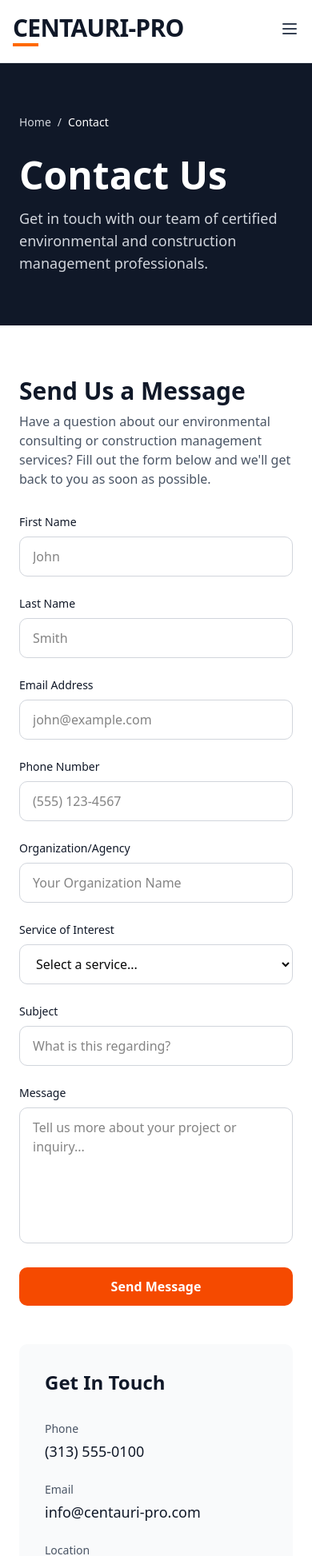
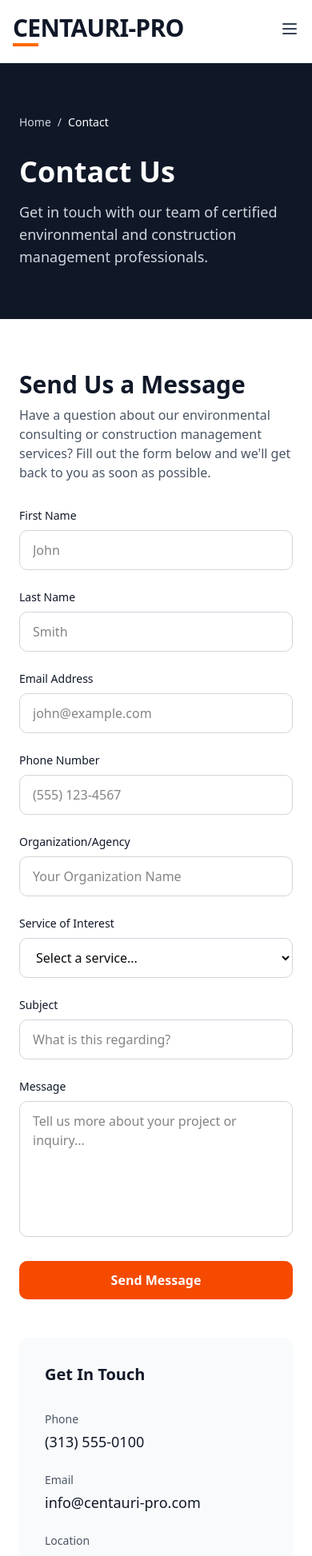
Before and after one commit to nexdyne/Stratra-Dynamics-L.L.C, a React (Vite) app: page /contact in a window 390 px wide. Shown: the top 1946 px of the page at 80% size. Built offline with nearby package versions, Linux system fonts and the light colour scheme.

Commit message:
Standardize ContactPage typography

```diff
--- a/src/pages/ContactPage.jsx
+++ b/src/pages/ContactPage.jsx
@@ -56,7 +56,7 @@ export default function ContactPage() {
           </div>
 
           {/* Hero Content */}
-          <h1 className="text-5xl font-bold mb-4">Contact Us</h1>
+          <h1 className="text-4xl md:text-5xl font-bold mb-4">Contact Us</h1>
           <p className="text-lg text-gray-300 max-w-2xl">
             Get in touch with our team of certified environmental and construction management professionals.
           </p>
@@ -240,7 +240,7 @@ export default function ContactPage() {
             {/* Right Column - Contact Info */}
             <div className="lg:col-span-2">
               <div className="bg-gray-50 p-8 rounded-lg">
-                <h3 className="text-2xl font-bold text-gray-900 mb-8">Get In Touch</h3>
+                <h3 className="text-xl font-bold text-gray-900 mb-8">Get In Touch</h3>
 
                 <div className="space-y-6 mb-8">
                   {/* Phone */}
```
